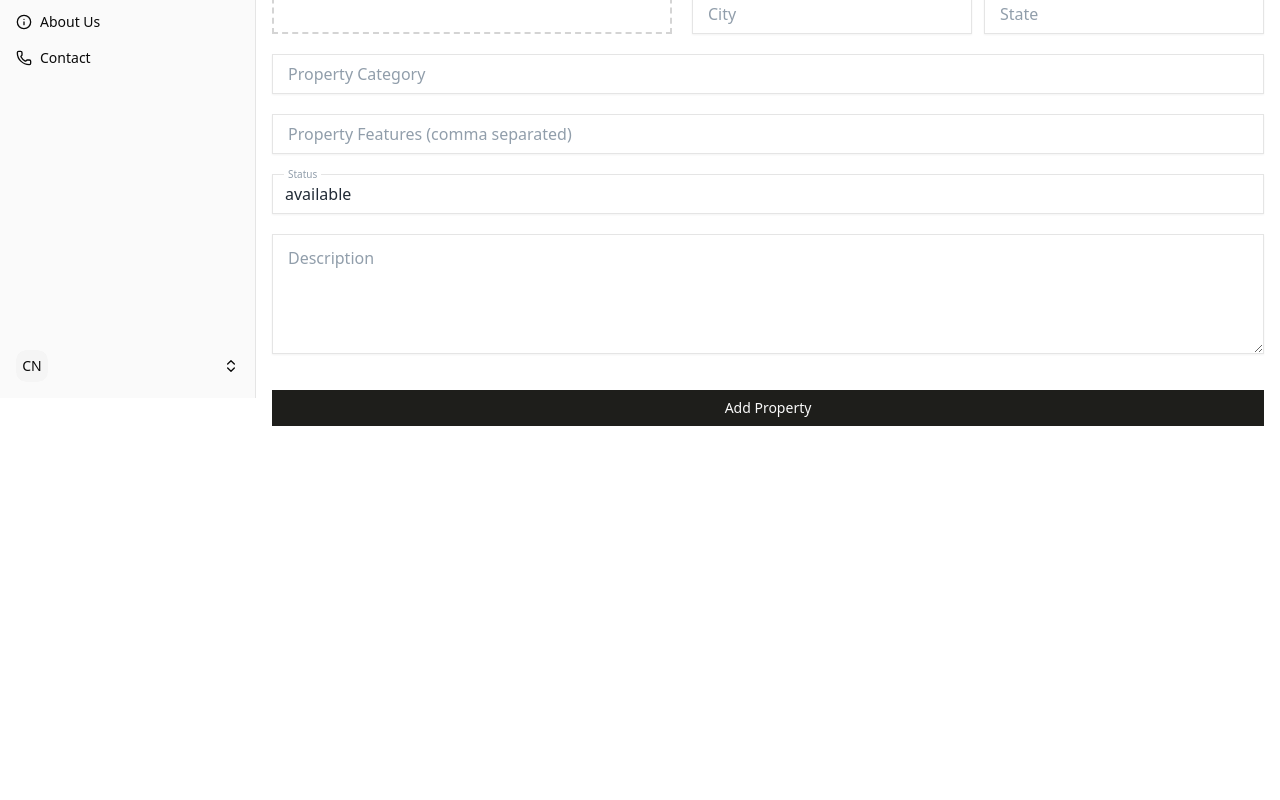
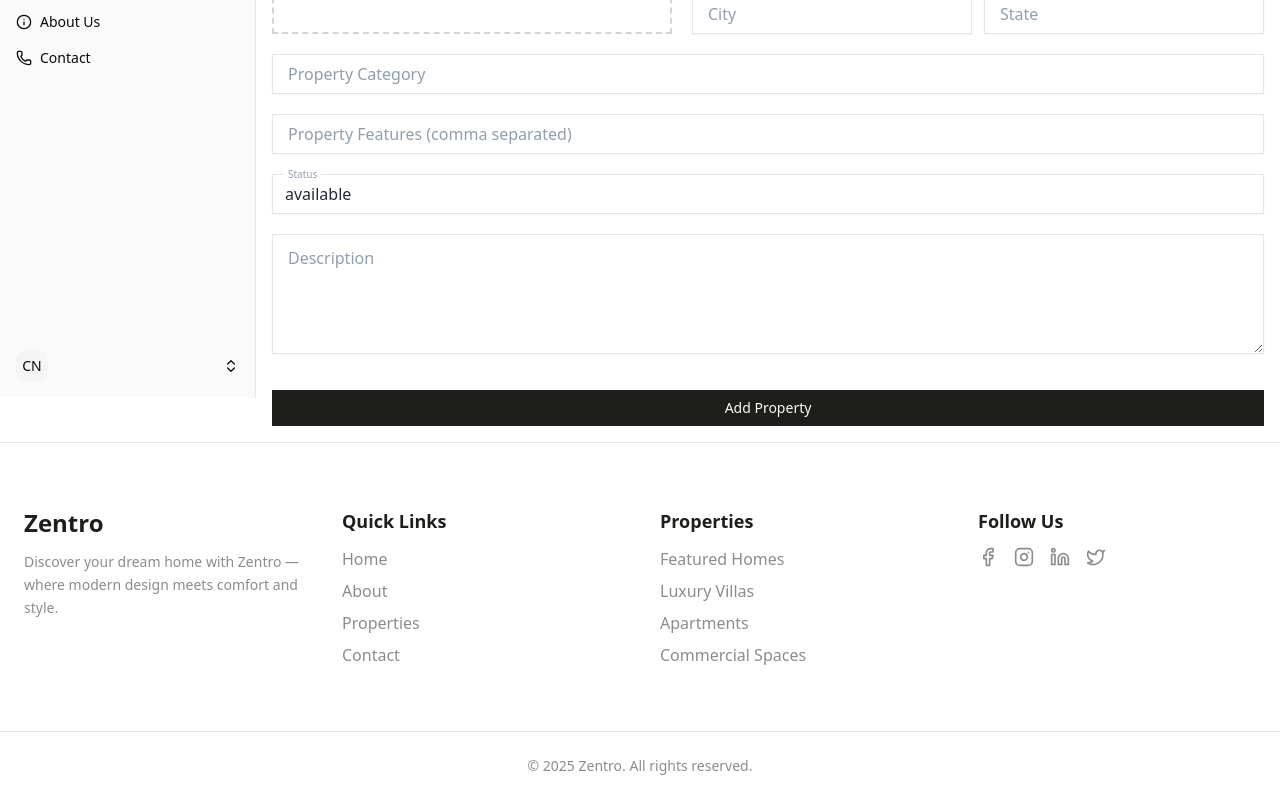
Before and after one commit to ArunRoy404/zentro-client, a Next.js app: page /dashboard/properties/add in a window 1280 px wide. Shown: the part 402-1202 px from the top of the page. Before the commit the page ends 844 px from the top, so only its background shows below. Built offline with nearby package versions, Linux system fonts and the light colour scheme; no server answers.

Commit message:
feat (footer) : Add footer section

```diff
--- a/src/app/globals.css
+++ b/src/app/globals.css
@@ -6,12 +6,10 @@
 
 @custom-variant dark (&:is(.dark *));
 
-
 .outlined-text {
   color: transparent;
   -webkit-text-stroke: 4px black;
 }
-
 
 :root {
   --primary: #1e1e1b;
@@ -48,8 +46,6 @@
   --sidebar-border: oklch(0.922 0 0);
   --sidebar-ring: oklch(0.708 0 0);
 }
-
-
 
 @theme inline {
   --color-primary: var(--primary);
@@ -93,15 +89,16 @@
 }
 
 .dark {
-  --background: oklch(0.145 0 0);
+  --primary: #e0e0e0; /* light gray text — main readable text color */
+  --secondary: #a3a3a3; /* muted secondary text */
+  --background: #0f172a; /* dark navy/gray background (#0f172a ≈ Tailwind gray-900) */
+  --shad: #1e293b; /* shadow / card background (#1e293b ≈ Tailwind gray-800) */
   --foreground: oklch(0.985 0 0);
   --card: oklch(0.205 0 0);
   --card-foreground: oklch(0.985 0 0);
   --popover: oklch(0.205 0 0);
   --popover-foreground: oklch(0.985 0 0);
-  --primary: oklch(0.922 0 0);
   --primary-foreground: oklch(0.205 0 0);
-  --secondary: oklch(0.269 0 0);
   --secondary-foreground: oklch(0.985 0 0);
   --muted: oklch(0.269 0 0);
   --muted-foreground: oklch(0.708 0 0);
@@ -124,7 +121,6 @@
   --sidebar-accent-foreground: oklch(0.985 0 0);
   --sidebar-border: oklch(1 0 0 / 10%);
   --sidebar-ring: oklch(0.556 0 0);
-  --color-shad: var(--shad);
 }
 
 @layer base {
--- a/src/app/layout.js
+++ b/src/app/layout.js
@@ -7,6 +7,7 @@
 import LenisScroll from "@/provider/LenisScroll";
 import NextThemeProvider from "@/provider/NextThemeProvider";
 import TanstackQueryProvider from "@/provider/TanstackQueryProvider";
+import Footer from "../components/Footer.jsx/Footer";
 
 const geistSans = Geist({
   variable: "--font-geist-sans",
@@ -50,6 +51,7 @@
               <Toaster />
               <Navbar />
               {children}
+              <Footer />
             </NextThemeProvider>
           </TanstackQueryProvider>
         </AuthProvider>
--- /dev/null
+++ b/src/components/Footer.jsx/Footer.jsx
@@ -0,0 +1,107 @@
+import React from "react";
+import Link from "next/link";
+import { Facebook, Instagram, Linkedin, Twitter } from "lucide-react";
+
+export default function Footer() {
+  const year = new Date().getFullYear();
+
+  return (
+    <footer className="border-t border-shad bg-background text-primary">
+      <div className="max-w-7xl mx-auto px-6 py-16 grid gap-10 md:grid-cols-4">
+        {/* Brand */}
+        <div>
+          <h2 className="text-2xl font-bold text-primary">Zentro</h2>
+          <p className="mt-3 text-secondary text-sm leading-relaxed">
+            Discover your dream home with Zentro — where modern design meets
+            comfort and style.
+          </p>
+        </div>
+
+        {/* Quick Links */}
+        <div>
+          <h3 className="text-lg font-semibold mb-3 text-primary">
+            Quick Links
+          </h3>
+          <ul className="space-y-2 text-secondary">
+            <li>
+              <Link href="/" className="hover:text-primary transition">
+                Home
+              </Link>
+            </li>
+            <li>
+              <Link href="#about" className="hover:text-primary transition">
+                About
+              </Link>
+            </li>
+            <li>
+              <Link
+                href="/properties"
+                className="hover:text-primary transition"
+              >
+                Properties
+              </Link>
+            </li>
+            <li>
+              <Link href="/contact" className="hover:text-primary transition">
+                Contact
+              </Link>
+            </li>
+          </ul>
+        </div>
+
+        {/* Properties */}
+        <div>
+          <h3 className="text-lg font-semibold mb-3 text-primary">
+            Properties
+          </h3>
+          <ul className="space-y-2 text-secondary">
+            <li>
+              <Link href="#" className="hover:text-primary transition">
+                Featured Homes
+              </Link>
+            </li>
+            <li>
+              <Link href="#" className="hover:text-primary transition">
+                Luxury Villas
+              </Link>
+            </li>
+            <li>
+              <Link href="#" className="hover:text-primary transition">
+                Apartments
+              </Link>
+            </li>
+            <li>
+              <Link href="#" className="hover:text-primary transition">
+                Commercial Spaces
+              </Link>
+            </li>
+          </ul>
+        </div>
+
+        {/* Social */}
+        <div>
+          <h3 className="text-lg font-semibold mb-3 text-primary">Follow Us</h3>
+          <div className="flex gap-4 text-secondary">
+            <Link href="#" className="hover:text-primary transition">
+              <Facebook size={20} />
+            </Link>
+            <Link href="#" className="hover:text-primary transition">
+              <Instagram size={20} />
+            </Link>
+            <Link href="#" className="hover:text-primary transition">
+              <Linkedin size={20} />
+            </Link>
+            <Link href="#" className="hover:text-primary transition">
+              <Twitter size={20} />
+            </Link>
+          </div>
+        </div>
+      </div>
+
+      {/* Bottom Bar */}
+      <div className="border-t border-shad text-center py-6 text-sm text-secondary">
+        © {year} Zentro. All rights reserved.
+      </div>
+    </footer>
+  );
+}
```
